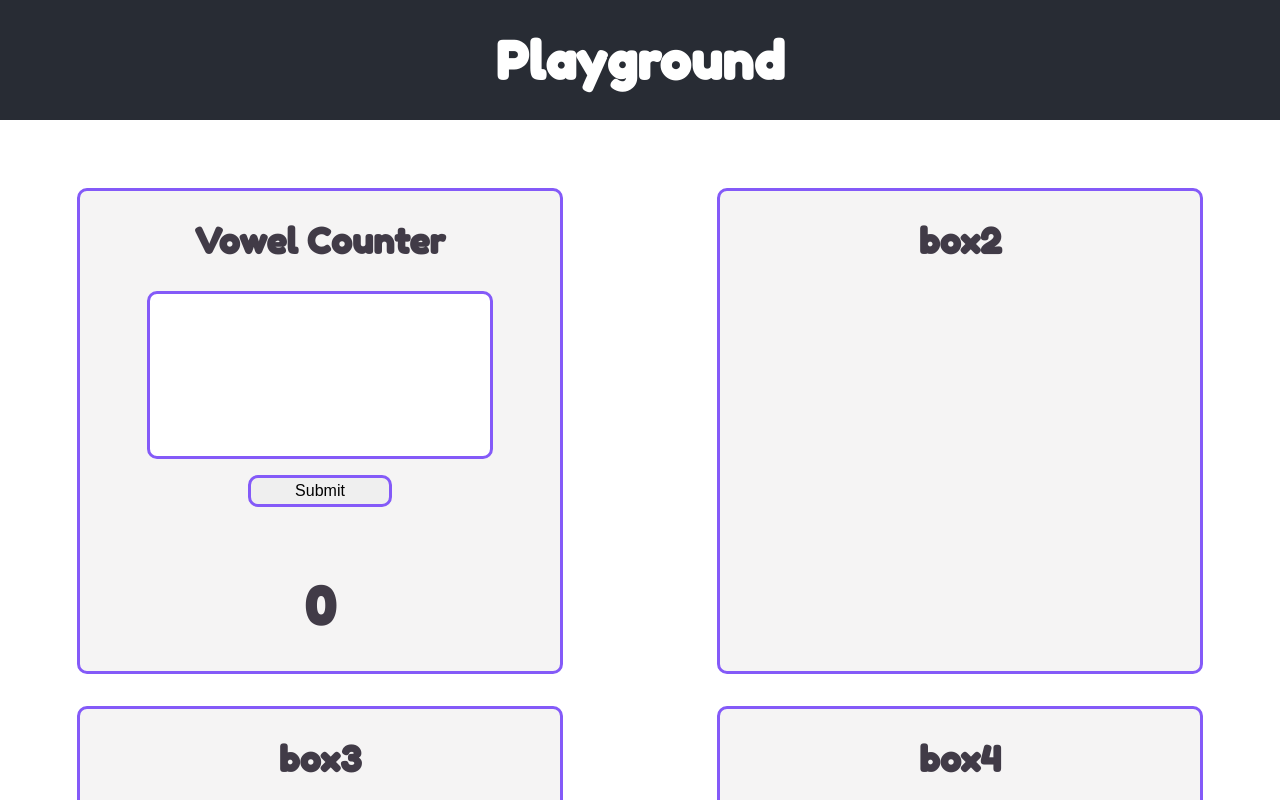
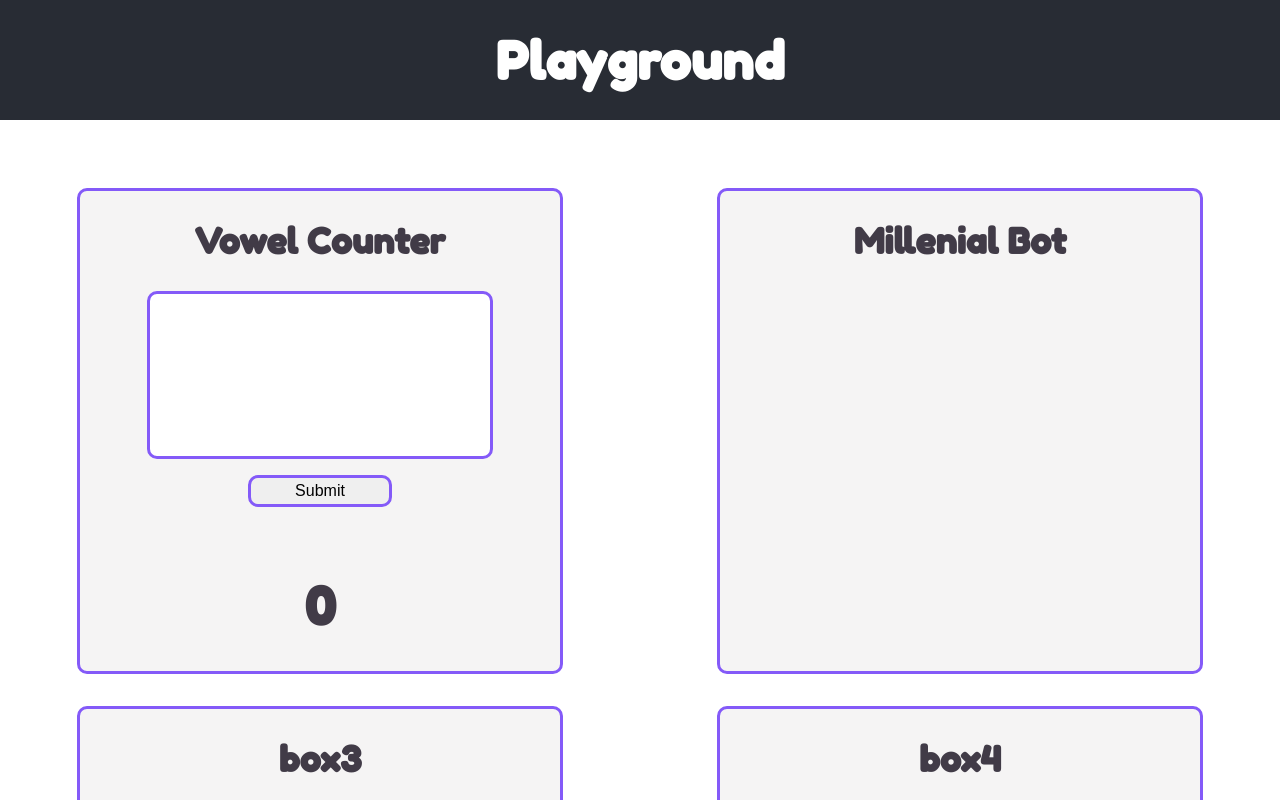
Before and after one commit to KevinRay13/Playground, a React (Create React App) app: page / in a window 1280 px wide. Shown: the top 800 px of the page. Built offline with nearby package versions, Linux system fonts and the light colour scheme.

Commit message:
millenial bot

```diff
--- a/src/App.js
+++ b/src/App.js
@@ -1,5 +1,6 @@
 import React from 'react';
 import ToyProblem1 from './components/ToyProblem1';
+import ToyProblem2 from './components/ToyProblem2';
 
 import './App.css';
 
@@ -16,7 +17,8 @@ function App() {
           <ToyProblem1 />
         </div>
         <div className='box'>
-          <h2>box2</h2>
+          <h2>Millenial Bot</h2>
+          <ToyProblem2 />
         </div>
         <div className='box'>
           {' '}
--- a/src/components/ToyProblem2.js
+++ b/src/components/ToyProblem2.js
@@ -0,0 +1,14 @@
+import React, { Component } from 'react';
+import '../App.css';
+
+class ToyProblem2 extends Component {
+  constructor() {
+    super();
+    this.state = {};
+  }
+
+  render() {
+    return <div />;
+  }
+}
+export default ToyProblem2;
```
